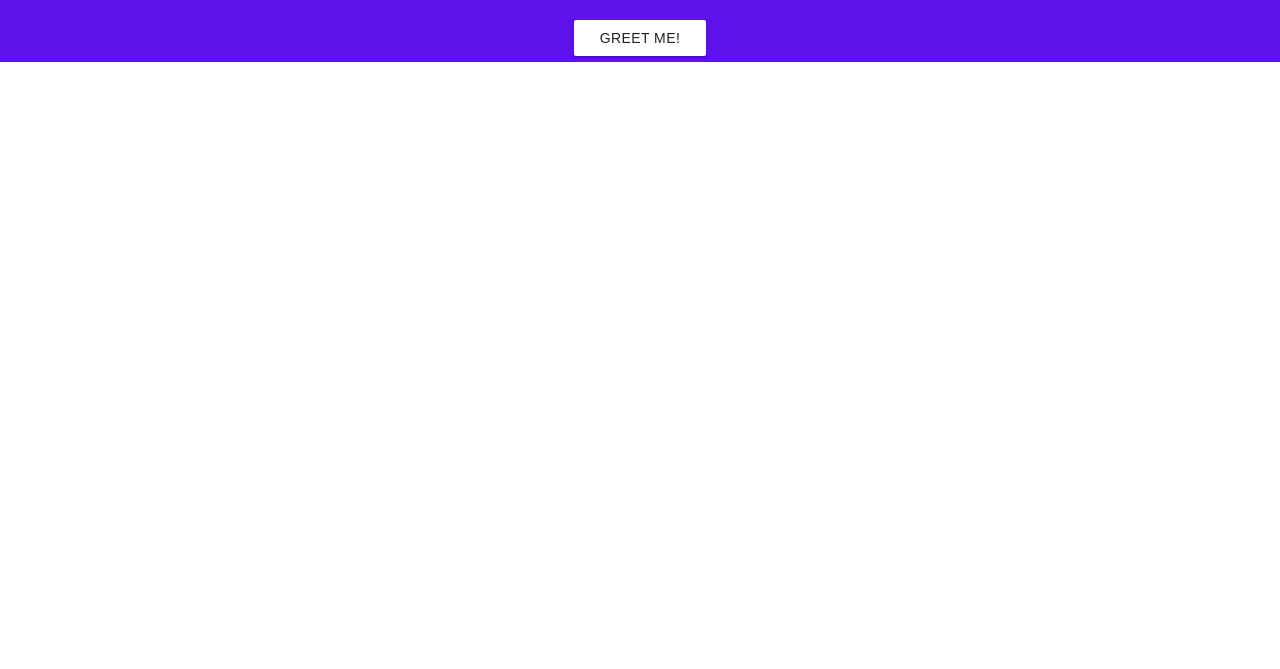
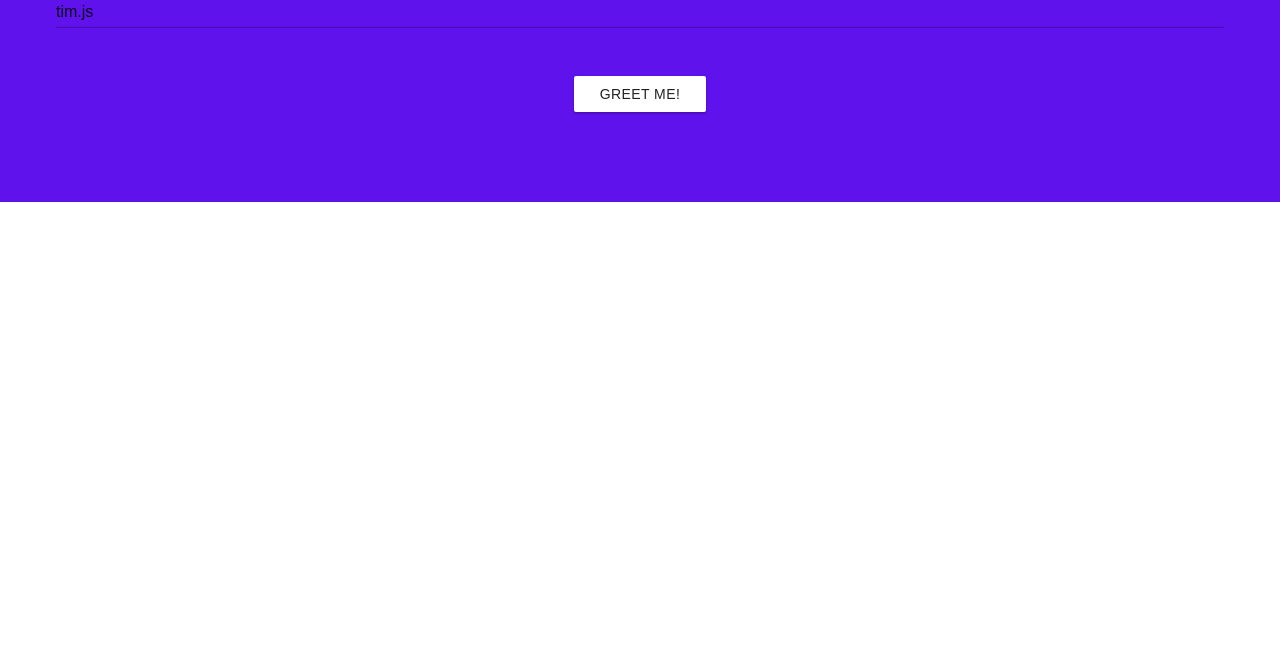
Before and after one commit to victornswd/hello-timjs, a plain HTML site: page index.html in a window 1280 px wide. Shown: the part 131-800 px from the top of the page. Drawn offline with Linux system fonts and the light colour scheme.

Commit message:
a little css

```diff
--- a/index.html
+++ b/index.html
@@ -12,6 +12,13 @@
         <script src="/js/mui.js"></script>
     </head>
     <body>
+      <style>
+        #color-container {
+          padding: 4em 4em 6em;
+          transition: background-color cubic-bezier(0.4, 0, 1, 1) .2s;
+        }
+      </style>
+
       <div id="color-container">
         <form class="mui--text-center" onsubmit="event.preventDefault();greet(event)">
           <span class="mui--text-display3 mui--text-light">Hello,</span>
```
